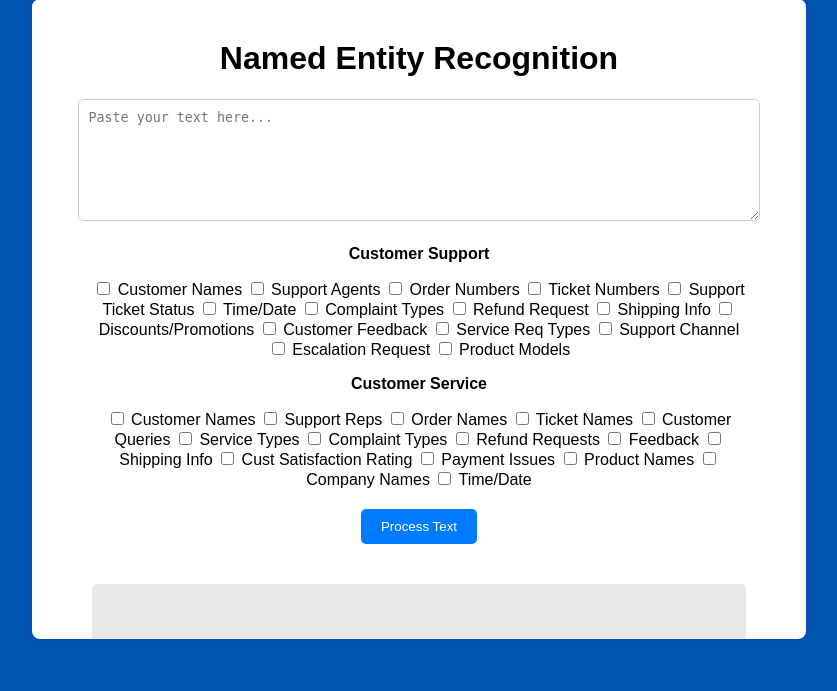
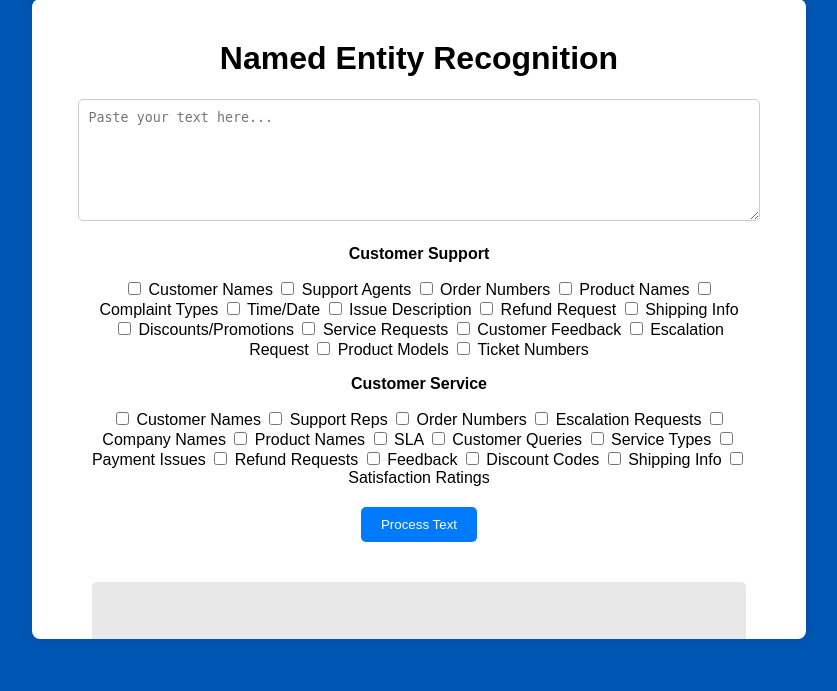
Before and after one commit to nicolejulietta/NER_Customer_Support, a Flask app: page / in a window 1280 px wide. Shown: the part 109-800 px from the top of the page, without its empty margins (221-1058 px from the left). Run offline with Flask 3, Linux system fonts and the light colour scheme.

Commit message:
Fixed data issues, retrained model, added different color for each entity

```diff
--- a/templates/index.html
+++ b/templates/index.html
@@ -23,137 +23,141 @@
         <div id="checkboxes">
           <p><strong>Customer Support</strong></p>
           <label
-            ><input type="checkbox" name="entity" value="customer_names" />
+            ><input type="checkbox" name="entity" value="customer_names_sp" />
             Customer Names</label
           >
           <label
-            ><input type="checkbox" name="entity" value="support_agents" />
+            ><input type="checkbox" name="entity" value="support_agents_sp" />
             Support Agents</label
           >
           <label
-            ><input type="checkbox" name="entity" value="order_numbers" /> Order
-            Numbers</label
+            ><input type="checkbox" name="entity" value="order_numbers_sp" />
+            Order Numbers</label
           >
           <label
-            ><input type="checkbox" name="entity" value="ticket_numbers" />
-            Ticket Numbers</label
+            ><input type="checkbox" name="entity" value="product_names_sp" />
+            Product Names</label
+          >
+          <label
+            ><input type="checkbox" name="entity" value="complaint_types_sp" />
+            Complaint Types</label
+          >
+          <label
+            ><input type="checkbox" name="entity" value="time_date_sp" />
+            Time/Date</label
           >
           <label
             ><input
               type="checkbox"
               name="entity"
-              value="support_ticket_status"
+              value="issue_description_sp"
             />
-            Support Ticket Status</label
+            Issue Description</label
           >
           <label
-            ><input type="checkbox" name="entity" value="time_date" />
-            Time/Date</label
-          >
-          <label
-            ><input type="checkbox" name="entity" value="complaint_types" />
-            Complaint Types</label
-          >
-          <label
-            ><input type="checkbox" name="entity" value="refund_request" />
+            ><input type="checkbox" name="entity" value="refund_request_sp" />
             Refund Request</label
           >
           <label
-            ><input type="checkbox" name="entity" value="shipping_info" />
+            ><input type="checkbox" name="entity" value="shipping_info_sp" />
+            Shipping Info</label
+          >
+          <label
+            ><input type="checkbox" name="entity" value="discount_promos_sp" />
+            Discounts/Promotions</label
+          >
+          <label
+            ><input type="checkbox" name="entity" value="service_req_sp" />
+            Service Requests</label
+          >
+          <label
+            ><input
+              type="checkbox"
+              name="entity"
+              value="customer_feedback_sp"
+            />
+            Customer Feedback</label
+          >
+          <label
+            ><input type="checkbox" name="entity" value="escalation_req_sp" />
+            Escalation Request</label
+          >
+          <label
+            ><input type="checkbox" name="entity" value="product_models_sp" />
+            Product Models</label
+          >
+          <label
+            ><input type="checkbox" name="entity" value="ticket_numbers_sp" />
+            Ticket Numbers</label
+          >
+          <p><strong>Customer Service</strong></p>
+          <label
+            ><input type="checkbox" name="entity" value="customer_names_sv" />
+            Customer Names</label
+          >
+          <label
+            ><input type="checkbox" name="entity" value="support_reps_sv" />
+            Support Reps</label
+          >
+          <label
+            ><input type="checkbox" name="entity" value="order_numbers_sv" />
+            Order Numbers</label
+          >
+          <label
+            ><input type="checkbox" name="entity" value="escalation_req_sv" />
+            Escalation Requests</label
+          >
+          <label
+            ><input
+              type="checkbox"
+              name="entity"
+              value="company_names_sv
+"
+            />
+            Company Names
+          </label>
+          <label
+            ><input type="checkbox" name="entity" value="product_names_sv" />
+            Product Names</label
+          >
+          <label
+            ><input type="checkbox" name="entity" value="sla_sv" /> SLA</label
+          >
+          <label
+            ><input type="checkbox" name="entity" value="customer_queries_sv" />
+            Customer Queries</label
+          >
+          <label
+            ><input type="checkbox" name="entity" value="service_types_sv" />
+            Service Types</label
+          >
+          <label
+            ><input type="checkbox" name="entity" value="payment_issues_sv" />
+            Payment Issues</label
+          >
+          <label
+            ><input type="checkbox" name="entity" value="refund_request_sv" />
+            Refund Requests</label
+          >
+          <label
+            ><input type="checkbox" name="entity" value="feedback_sv" />
+            Feedback</label
+          >
+          <label
+            ><input type="checkbox" name="entity" value="discount_code_sv" />
+            Discount Codes</label
+          >
+          <label
+            ><input type="checkbox" name="entity" value="shipping_info_sv" />
             Shipping Info</label
           >
           <label
             ><input
               type="checkbox"
               name="entity"
-              value="discounts_promotions"
+              value="cust_satisfaction_rating_sv"
             />
-            Discounts/Promotions</label
-          >
-          <label
-            ><input type="checkbox" name="entity" value="customer_feedback" />
-            Customer Feedback</label
-          >
-          <label
-            ><input type="checkbox" name="entity" value="service_req_types" />
-            Service Req Types</label
-          >
-          <label
-            ><input type="checkbox" name="entity" value="support_channel" />
-            Support Channel</label
-          >
-          <label
-            ><input type="checkbox" name="entity" value="escalation_request" />
-            Escalation Request</label
-          >
-          <label
-            ><input type="checkbox" name="entity" value="product_models" />
-            Product Models</label
-          >
-          <p><strong>Customer Service</strong></p>
-          <label
-            ><input type="checkbox" name="entity" value="customer_names" />
-            Customer Names</label
-          >
-          <label
-            ><input type="checkbox" name="entity" value="support_reps" />
-            Support Reps</label
-          >
-          <label
-            ><input type="checkbox" name="entity" value="order_names" /> Order
-            Names</label
-          >
-          <label
-            ><input type="checkbox" name="entity" value="ticket_names" /> Ticket
-            Names</label
-          >
-          <label
-            ><input type="checkbox" name="entity" value="customer_queries" />
-            Customer Queries</label
-          >
-          <label
-            ><input type="checkbox" name="entity" value="service_types" />
-            Service Types</label
-          >
-          <label
-            ><input type="checkbox" name="entity" value="complaint_types" />
-            Complaint Types</label
-          >
-          <label
-            ><input type="checkbox" name="entity" value="refund_request" />
-            Refund Requests</label
-          >
-          <label
-            ><input type="checkbox" name="entity" value="feedback" />
-            Feedback</label
-          >
-          <label
-            ><input type="checkbox" name="entity" value="shipping_info" />
-            Shipping Info</label
-          >
-          <label
-            ><input
-              type="checkbox"
-              name="entity"
-              value="cust_satisfaction_rating"
-            />
-            Cust Satisfaction Rating</label
-          >
-          <label
-            ><input type="checkbox" name="entity" value="payment_issues" />
-            Payment Issues</label
-          >
-          <label
-            ><input type="checkbox" name="entity" value="product_names" />
-            Product Names</label
-          >
-          <label
-            ><input type="checkbox" name="entity" value="company_names" />
-            Company Names</label
-          >
-          <label
-            ><input type="checkbox" name="entity" value="time_date" />
-            Time/Date</label
+            Satisfaction Ratings</label
           >
         </div>
         <button type="submit" id="process-btn">Process Text</button>
@@ -172,9 +176,37 @@
         document.getElementById("highlighted-text");
 
       const colors = {
-        customer_names: "#ffcccb",
-        support_agents: "#ccffcc",
-        order_numbers: "#ffeb3b",
+        customer_names_sp: "#ffcccb",
+        support_agents_sp: "#ccffcc",
+        order_numbers_sp: "#ffeb3b",
+        product_names_sp: "#FFB3BA",
+        complaint_types_sp: "#FFDFBA",
+        time_date_sp: "#FFFABA",
+        issue_description_sp: "#D4FFBA",
+        refund_request_sp: "#BAFFCE",
+        shipping_info_sp: "#BAFFFB",
+        discount_promos_sp: "#BAE1FF",
+        service_req_sp: "#C0BAFF",
+        customer_feedback_sp: "#FFB3FF",
+        escalation_req_sp: "#FFBAE5",
+        product_models_sp: "#FF9D9D",
+        ticket_numbers_sp: "#FFB9C3",
+
+        customer_names_sv: "#F6C1D2",
+        support_reps_sv: "#F3B0D0",
+        order_numbers_sv: "#C6F6F1",
+        escalation_req_sv: "#C4E1FF",
+        company_names_sv: "#F0E68C",
+        product_names_sv: "#F1E7A8",
+        sla_sv: "#FFD700",
+        customer_queries_sv: "#B3E5FC",
+        service_types_sv: "#FFDEAD",
+        payment_issues_sv: "#D0E1F9",
+        refund_request_sv: "#FFE4E1",
+        feedback_sv: "#FAFAD2",
+        discount_code_sv: "#FFFACD",
+        shipping_info_sv: "#F0FFF0",
+        cust_satisfaction_rating_sv: "#F5FFFA",
       };
 
       function highlightText(entities) {
```
Also changed, not shown: 4 other files.
